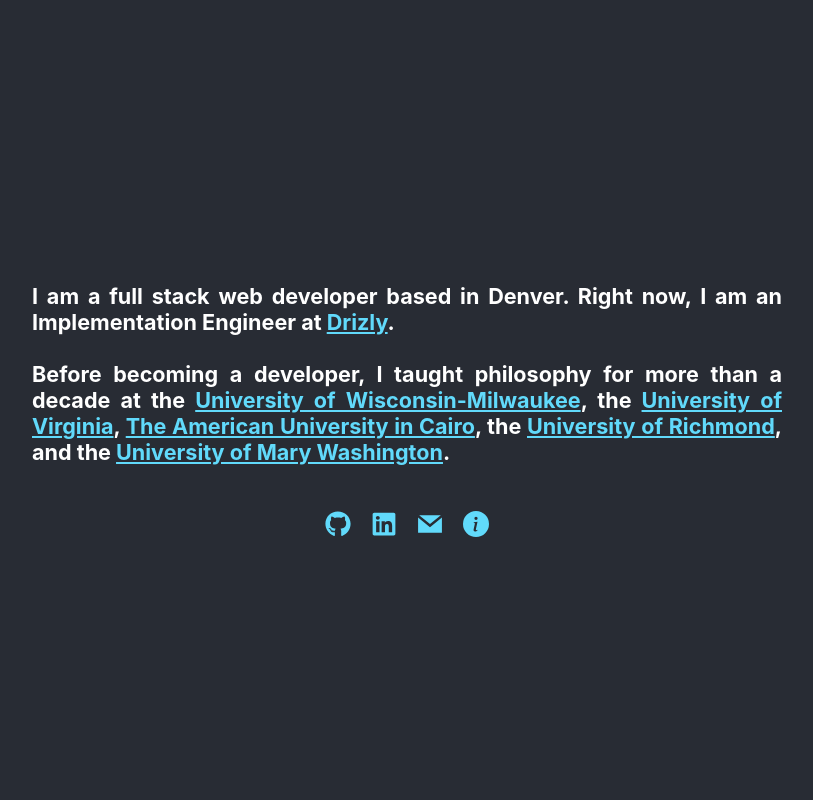
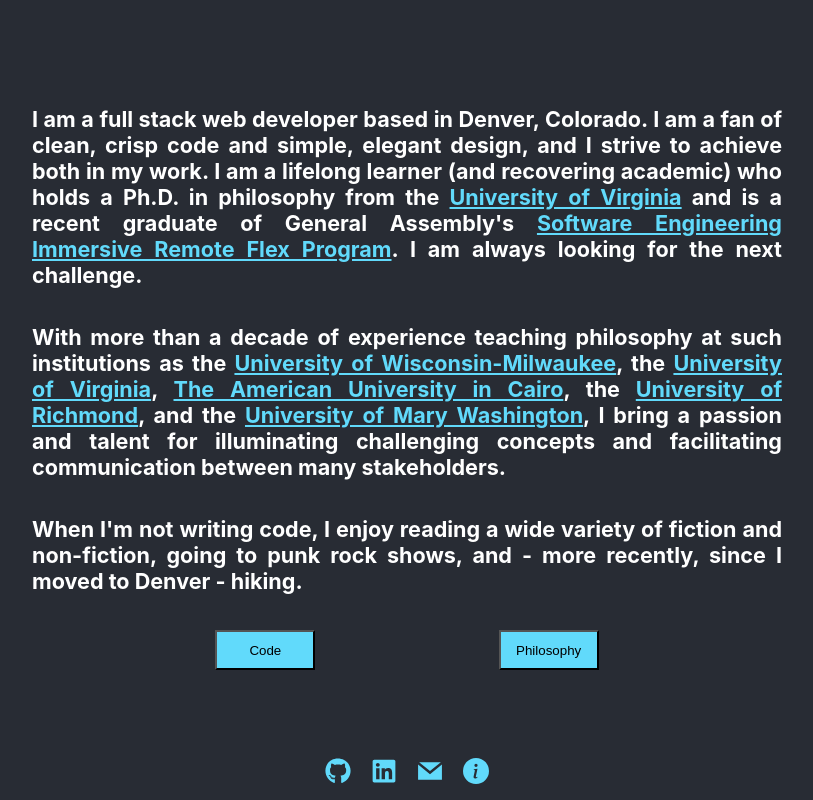
Before and after one commit to johnrobertmahlan/portfolio, a React (Create React App) app: page /about in a window 1280 px wide. Shown: the whole page, without its empty margins (233-1046 px from the left). Built offline with nearby package versions, Linux system fonts and the light colour scheme.

Commit message:
install react reveal and update bio

```diff
--- a/package.json
+++ b/package.json
@@ -10,6 +10,7 @@
     "react-animated-slider": "^2.0.0",
     "react-dom": "^16.13.1",
     "react-icons": "^3.11.0",
+    "react-reveal": "^1.2.2",
     "react-rotating-text": "^1.4.1",
     "react-router-dom": "^5.2.0",
     "react-scripts": "3.4.3"
--- a/src/App.css
+++ b/src/App.css
@@ -15,7 +15,8 @@
   flex-direction: column;
   align-items: center;
   justify-content: center;
-  font-size: calc(10px + 2vmin);
+  text-align: left;
+  font-size: calc(30px + 2vmin);
   color: white;
 }
 
--- a/src/App.js
+++ b/src/App.js
@@ -19,7 +19,7 @@
         <Route exact path="/">
           <div className="App">
             <header className="App-header">
-              <ReactRotatingText items={['hi', 'my name is', 'john robert mahlan', 'and i am a', 'full stack web developer']} />
+              <ReactRotatingText items={['hello, world', 'my name is john robert mahlan', 'and i am a full stack web developer']} />
               <br />
               <div>
                 <a href="https://github.com/johnrobertmahlan" target="_blank" style={iconStyle}><FaGithub /></a>
--- a/src/pages/AboutPage/AboutPage.jsx
+++ b/src/pages/AboutPage/AboutPage.jsx
@@ -1,5 +1,5 @@
 import React, { Component } from 'react';
-// import Slider from 'react-animated-slider';
+import Fade from 'react-reveal/Fade';
 import Footer from '../../components/Footer/Footer';
 import styles from './AboutPage.module.css';
 
@@ -8,19 +8,27 @@
         return(
             <div className={styles.AboutPage}>
                 <div className={styles.Bio}>
-                    <h5>
-                        I am a full stack web developer based in Denver. Right now, I am an Implementation Engineer at <a href="https://drizly.com/" target="_blank">Drizly</a>.
-                        <br /><br />
-                        Before becoming a developer, I taught philosophy for more than a decade at the <a href="https://uwm.edu/" target="_blank">University of Wisconsin-Milwaukee</a>, the <a href="https://www.virginia.edu/" target="_blank">University of Virginia</a>, <a href="https://www.aucegypt.edu/home" target="_blank">The American University in Cairo</a>, the <a href="https://www.richmond.edu/" target="_blank">University of Richmond</a>, and the <a href="https://www.umw.edu/" target="_blank">University of Mary Washington</a>.
-                    </h5>
+                    <Fade left>
+                        <h5>
+                        I am a full stack web developer based in Denver, Colorado. I am a fan of clean, crisp code and simple, elegant design, and I strive to achieve both in my work. I am a lifelong learner (and recovering academic) who holds a Ph.D. in philosophy from the <a href="https://philosophy.virginia.edu/" target="_blank">University of Virginia</a> and is a recent graduate of General Assembly's <a href="https://generalassemb.ly/education/software-engineering-immersive-remote-flex" target="_blank">Software Engineering Immersive Remote Flex Program</a>. I am always looking for the next challenge.
+                        </h5>
+                    </Fade>
+                    <Fade right>
+                        <h5>
+                        With more than a decade of experience teaching philosophy at such institutions as the <a href="https://uwm.edu/" target="_blank">University of Wisconsin-Milwaukee</a>, the <a href="https://www.virginia.edu/" target="_blank">University of Virginia</a>, <a href="https://www.aucegypt.edu/home" target="_blank">The American University in Cairo</a>, the <a href="https://www.richmond.edu/" target="_blank">University of Richmond</a>, and the <a href="https://www.umw.edu/" target="_blank">University of Mary Washington</a>, I bring a passion and talent for illuminating challenging concepts and facilitating communication between many stakeholders.
+                        </h5>
+                    </Fade>
+                    <Fade left>
+                        <h5>
+                        When I'm not writing code, I enjoy reading a wide variety of fiction and non-fiction, going to punk rock shows, and - more recently, since I moved to Denver - hiking.
+                        </h5>
+                    </Fade>
+                    <div className={styles.ButtonField}>
+                        <button className={styles.Button} type="submit" value="Code">Code</button>
+                        <button className={styles.Button} type="submit" value="Philosphy">Philosophy</button>
+                    </div>
                 </div>
-                {/* <Slider>
-                    {content.map((article, index) => <div key={index}>
-                        <h2>Title</h2>
-                        <p>Description</p>
-                    </div>)}
-                </Slider> */}
-                <Footer />
+                <Footer className={styles.Footer}/>
             </div>
         )
     }
--- a/src/pages/AboutPage/AboutPage.module.css
+++ b/src/pages/AboutPage/AboutPage.module.css
@@ -12,6 +12,8 @@
   .Bio {
     width: 750px;
     text-align: justify;
+    flex: 1 0 auto;
+    margin-top: 70px;
   }
 
   a {
@@ -21,3 +23,18 @@
   .sm-icons {
     color: #61dafb;
   }
+
+  .ButtonField {
+    display: flex;
+    justify-content: space-evenly;
+  }
+
+  .Button {
+    background-color: #61dafb;
+    height: 40px;
+    width: 100px;
+  }
+
+  .Footer {
+    padding-top: 0;
+  }
```
Also changed, not shown: 1 other file (tests, documents, lock files or other folders).
